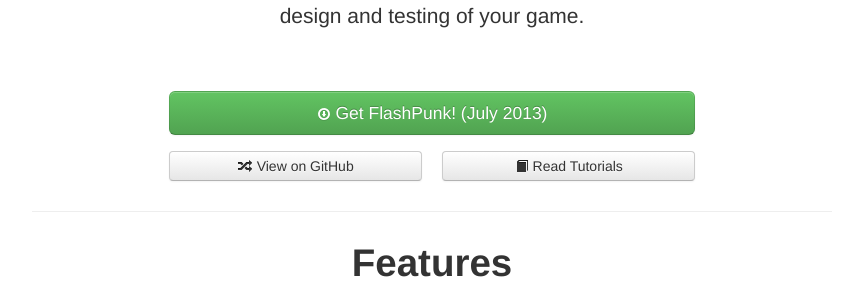
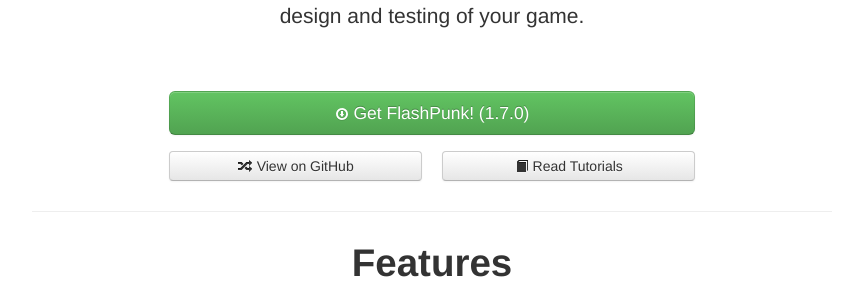
Before and after one commit to useflashpunk/useflashpunk.github.io, a Jekyll site: the page index.html, which Jekyll copies as it is, in a window 1280 px wide. Shown: the part 453-748 px from the top of the page, without its empty margins (208-1065 px from the left). Built offline with Jekyll 4.4.1, drawn with Linux system fonts in a browser that asks for light colours.

Commit message:
Updating to 1.7.0.

```diff
--- a/index.html
+++ b/index.html
@@ -78,7 +78,7 @@
 
       <div class="row-fluid primary-action">
         <div class="span8 offset2">
-        <a class="btn btn-large btn-success btn-block" href="http://useflashpunk.net/releases/flashpunk-2-july-2013.zip"><i class="icon-download icon-white"></i> Get FlashPunk! (July 2013)</a>
+        <a class="btn btn-large btn-success btn-block" href="http://useflashpunk.net/releases/flashpunk-1.7.0.swc"><i class="icon-download icon-white"></i> Get FlashPunk! (1.7.0)</a>
         </div>
       </div>
       <div class="row-fluid">
```
Also changed, not shown: 1 other file.
